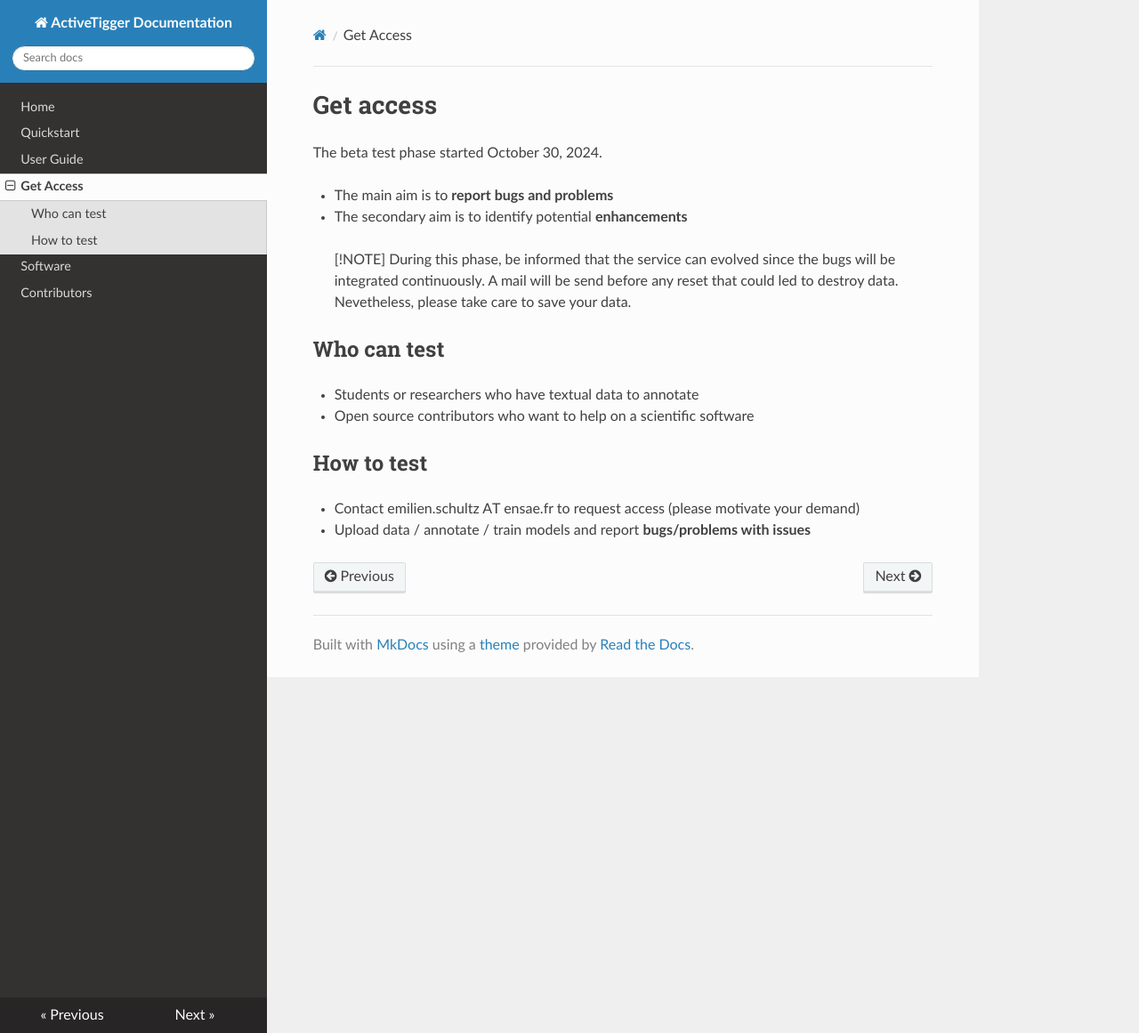
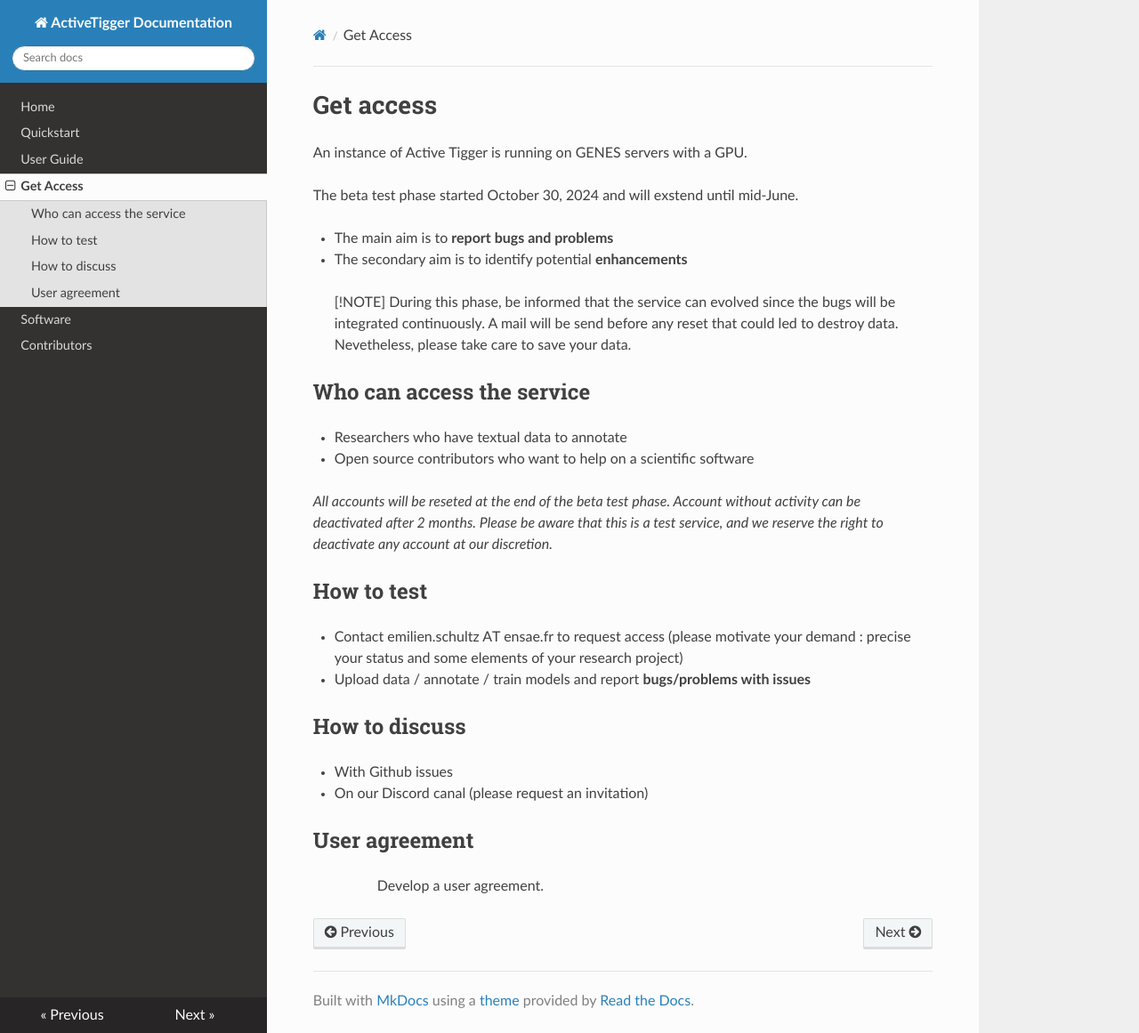
Before and after one commit to emilienschultz/activetigger, an MkDocs documentation site: the page built from docs/access.md, in a window 1280 px wide and 1161 px high. Shown: the whole window at 89% size. Built offline with MkDocs 1.6.1, drawn with Linux system fonts in a browser that asks for light colours; nearby versions of some CDN libraries.

Commit message:
update doc

```diff
--- a/docs/access.md
+++ b/docs/access.md
@@ -1,6 +1,8 @@
 # Get access
 
-The beta test phase started October 30, 2024.
+An instance of Active Tigger is running on GENES servers with a GPU.
+
+The beta test phase started October 30, 2024 and will exstend until mid-June.
 
 - The main aim is to **report bugs and problems**
 - The secondary aim is to identify potential **enhancements**
@@ -8,12 +10,23 @@ The beta test phase started October 30, 2024.
 > [!NOTE]
 > During this phase, be informed that the service can evolved since the bugs will be integrated continuously. A mail will be send before any reset that could led to destroy data. Nevetheless, please take care to save your data.
 
-## Who can test
+## Who can access the service
 
-- Students or researchers who have textual data to annotate
+- Researchers who have textual data to annotate
 - Open source contributors who want to help on a scientific software
+
+*All accounts will be reseted at the end of the beta test phase. Account without activity can be deactivated after 2 months. Please be aware that this is a test service, and we reserve the right to deactivate any account at our discretion.*
 
 ## How to test
 
-- Contact emilien.schultz AT ensae.fr to request access (please motivate your demand)
+- Contact emilien.schultz AT ensae.fr to request access (please motivate your demand : precise your status and some elements of your research project)
 - Upload data / annotate / train models and report **bugs/problems with issues**
+
+## How to discuss
+
+- With Github issues
+- On our Discord canal (please request an invitation)
+
+## User agreement
+
+>>> Develop a user agreement.
```
Also changed, not shown: README.md (+2 -2 lines), docs/software.md (+5 -0 lines).
